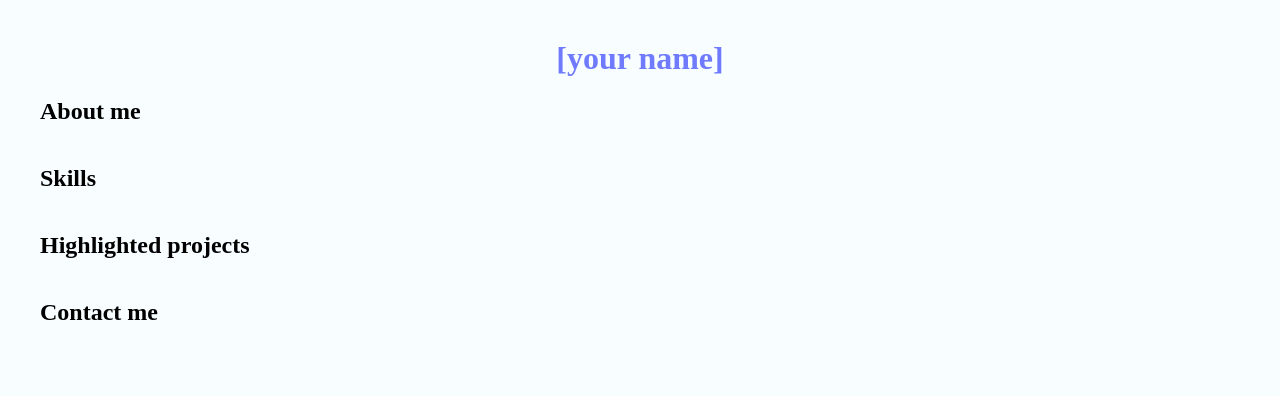
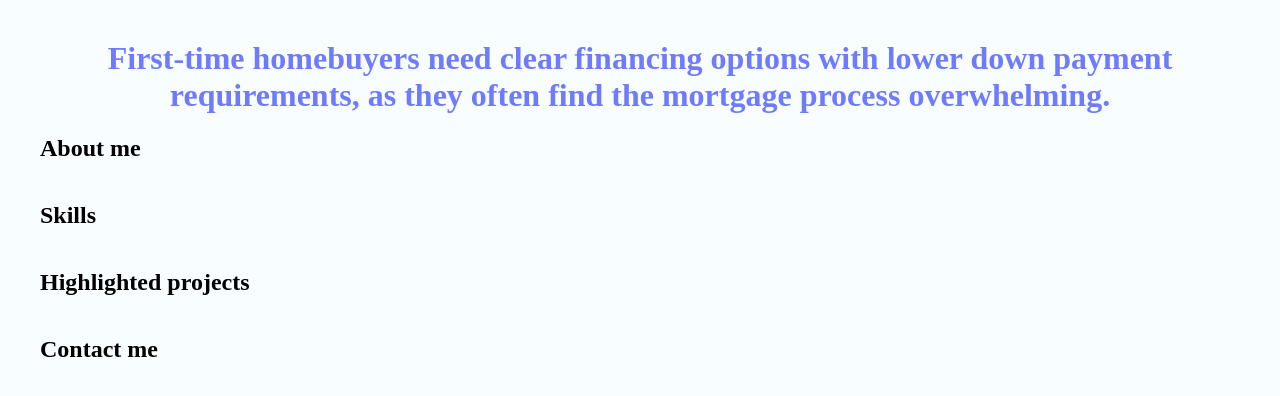
Before and after one commit to VitoSpatafora/VitoSpatafora.github.io, a plain HTML site: page index.html in a window 1280 px wide. Drawn offline with Linux system fonts and the light colour scheme.

Commit message:
Update index.html

```diff
--- a/index.html
+++ b/index.html
@@ -5,7 +5,7 @@
     <link rel="stylesheet" href="styles.css">
   </head>
   <body>
-    <h1>[your name]</h1>
+    <h1>First-time homebuyers need clear financing options with lower down payment requirements, as they often find the mortgage process overwhelming.</h1>
     <h2>About me</h2><div class="about"></div>
     <h2>Skills</h2><div class="skills"></div>
     <h2>Highlighted projects</h2><div class="projects"></div>
```
